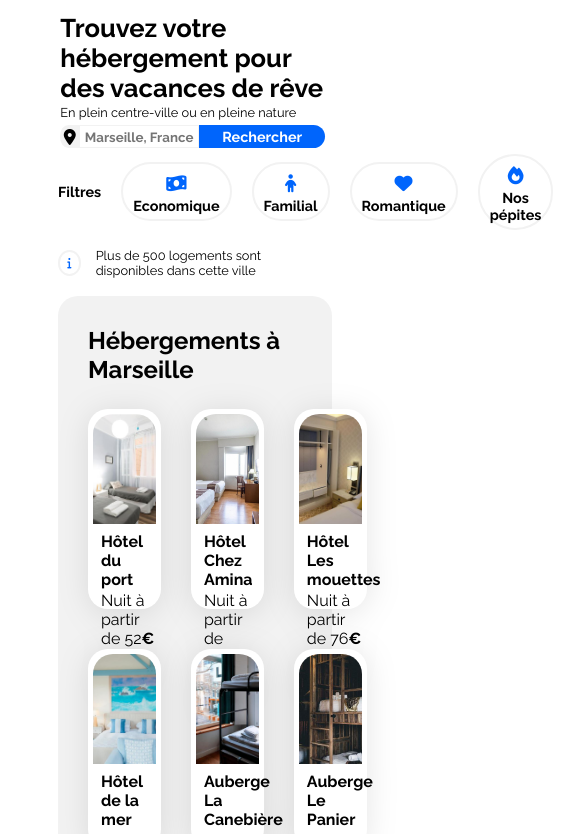
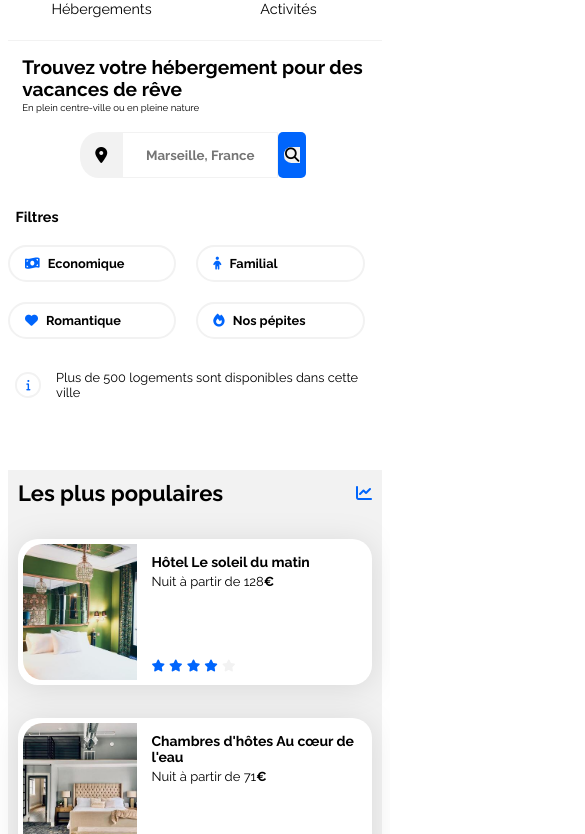
Before and after one commit to laflosh/Developpeur-web-formation-OC-projet_2-bookie, a plain HTML site: page index.html in a window 390 px wide. Shown: the part 84-918 px from the top of the page, 585 px wide, since content can reach past the window. Drawn offline with Linux system fonts and the light colour scheme.

Commit message:
Resdponsive design (manque loupe)

```diff
--- a/css/style.css
+++ b/css/style.css
@@ -156,6 +156,10 @@ form button{
     border-radius: 45% 0% 0% 45%;
     padding: 1.3%;
     text-align: center;
+}
+
+.form-recherche #loupe{
+    display: none;
 }
 
 .filtres{
@@ -365,7 +369,9 @@ form button{
     flex-direction: column;
 }
 
+
 .activites-card .card-title{
+    display: flex;
     justify-content: flex-start;
     margin-left: 15px;
 }
@@ -399,6 +405,16 @@ footer span{
 /****** Media queries ***********/
 /* Medium devices (tablets, less/equal than 1024px) */
 @media (max-width: 1024px) {
+
+    .filtres{
+        flex-wrap: wrap;
+    }
+
+    .filtres span{
+        display: block;
+        width: 100%;
+    }
+
     .hebergements-and-populaires {
         flex-direction: column;
     }
@@ -429,9 +445,184 @@ footer span{
     .populaires-cards .card-subtitle {
         font-size: 13px;
     }
+
+    .activites-card img{
+        height: 200px;
+    }
+
+    .activites-card .card-content{
+        height: 275px;
+    }
+
+    .activites-card .card-title{
+        align-items: center;
+    }
+
+    footer{
+        gap:175px;
+    }
 }
 
 /* Small devices (phones, less than 768px) */
 @media (max-width: 767.98px) {
-    /* ... */
+
+    .main-container{
+        width: 100%;
+        max-width: 375px;
+        padding: 0 0;
+
+    }
+
+    .entete{
+        flex-direction: column;
+    }
+
+    .entete img{
+        margin-left: 33%;
+        padding: 5%;
+    }
+
+    nav{
+        justify-content: center;
+        gap: 0;
+
+    }
+
+    nav a{
+        width: 100%;
+        text-align: center;
+        height: 35px;
+    }
+
+    .lien-hover {
+        border-bottom: #F2F2F2 solid 1px;
+        padding-bottom: 5px;
+        padding-top: 0;
+    }
+
+    .lien-hover:hover{
+        color: #0065FC;
+        border-top: none;
+        border-bottom: #0065FC solid 1px;
+    }
+
+    .titre{
+        font-size: 0.6em;
+        margin-top: 4%;
+        padding: 0 3%;
+    }
+
+    .form-recherche{
+        justify-content: center;
+        margin: 5% 0;
+    }
+
+    form input{
+        width: 80%;
+    }
+
+    form button{
+        font-size: 0.9em;
+        width: 15%;
+        border-radius: 5px;
+        content: none;
+    }
+
+    .form-recherche i{
+        padding: 4%;
+    }
+
+    .filtres{
+        padding: 3% 0;
+    }
+
+    .btn-filtre{
+        width: 45%;
+        text-align: left;
+        font-size: 0.8em;
+    }
+
+    .form-recherche #texte{
+        display: none;
+    }
+
+    .form-recherche #loupe{
+        display: inline;
+    }
+
+    .filtres i{
+        font-size: small;
+    }
+
+    .filtres span{
+        padding-left: 2%;
+    }
+
+    .elm-info{
+        padding: 0 2%;
+    }
+
+    .hebergements-and-populaires{
+        padding: 0;
+        flex-direction: column-reverse;
+    }
+
+    .hebergements-and-populaires section{
+        background-color: white;
+        border-radius: 0px;
+        padding: 10px;
+    }
+
+    .hebergements-cards{
+        grid-template-columns: 100%;
+    }
+
+    .hebergements h2{
+        font-size: 1.1em;
+    }
+
+    .hebergements-and-populaires .populaires{
+        background-color: #F2F2F2;
+    }
+
+    .populaires-cards{
+        flex-direction: column;
+    }
+
+    .populaires a{
+        width: 100%;
+    }
+
+    .activites-card{
+        flex-direction: column;
+        gap: 15px;
+        padding: 10px 15px;
+    }
+
+    .activites h2{
+        font-size: 1.1em;
+        margin-top: 20%;
+        margin-bottom: 7%;
+        margin-left: 2%;
+    }
+
+    .activites-card img{
+        height: 150px;
+    }
+
+    .activites-card .card-content{
+        height: 200px;
+    }
+
+    .activites-card a{
+        width: 100%;
+    }
+
+    footer{
+        flex-direction: column;
+        gap: 15px;
+        margin-top: 15px;
+        padding-left: 20px;
+    }
+
 }
--- a/index.html
+++ b/index.html
@@ -2,6 +2,7 @@
 <html lang="fr">
 
 <head>
+
     <meta charset="UTF-8">
     <meta name="viewport" content="width=device-width, initial-scale=1.0">
     <title>Booki</title>
@@ -10,6 +11,7 @@
     <link href="https://fonts.googleapis.com/css2?family=Raleway:wght@400;500;700&display=swap" rel="stylesheet">
     <link rel="stylesheet" href="https://cdnjs.cloudflare.com/ajax/libs/font-awesome/6.2.1/css/all.min.css" integrity="sha512-MV7K8+y+gLIBoVD59lQIYicR65iaqukzvf/nwasF0nqhPay5w/9lJmVM2hMDcnK1OnMGCdVK+iQrJ7lzPJQd1w==" crossorigin="anonymous" referrerpolicy="no-referrer" />
     <link rel="stylesheet" href="./css/style.css">
+
 </head>
 
 <body>
@@ -49,8 +51,10 @@
                     <form method="post">
                         <input type="text" name="city" placeholder="Marseille, France"/>
                         <button type="submit">
-                            Rechercher
-                         </button>
+                            <span id="texte">Rechercher</span>
+
+                            <i id="loupe" class="fa-solid fa-magnifying-glass"></i>
+                        </button>
                      </form>
 
                     </div>
```
